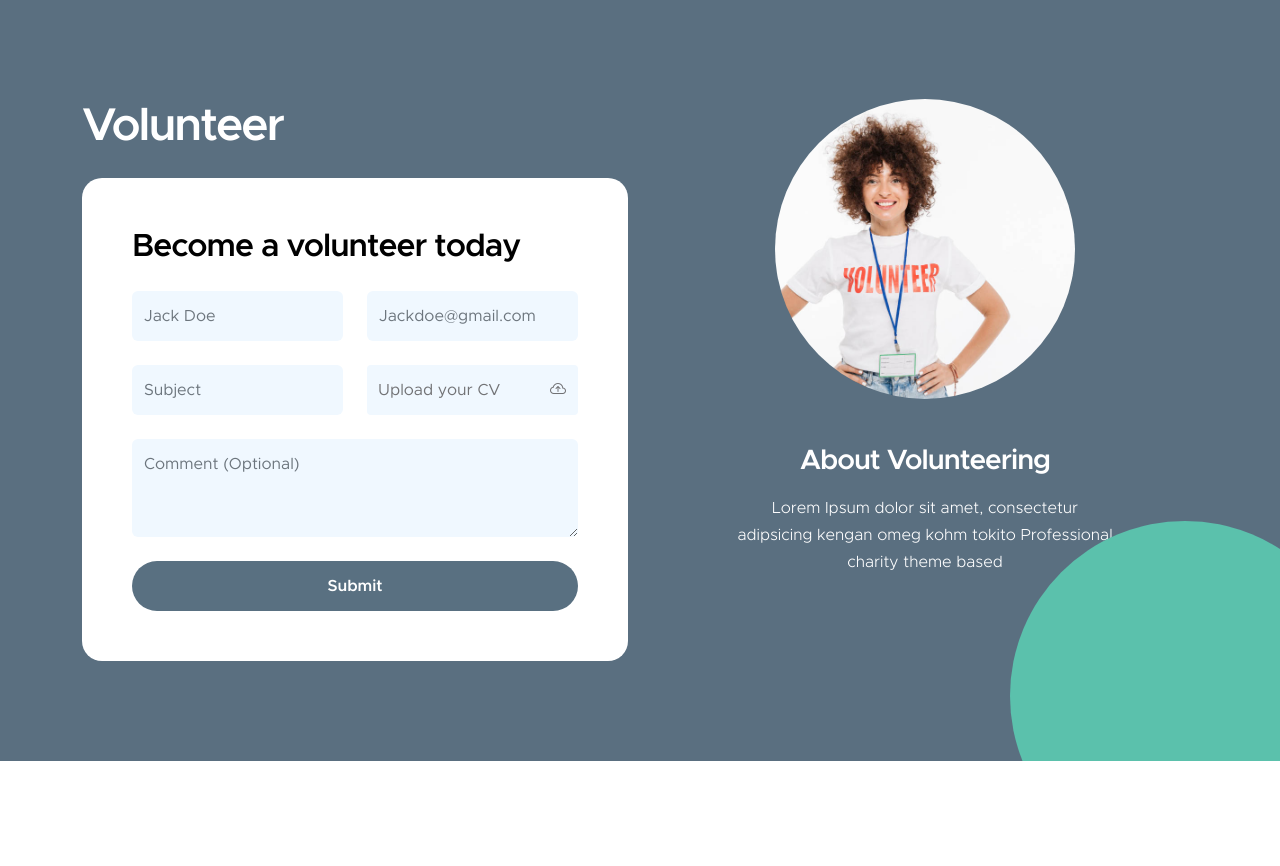
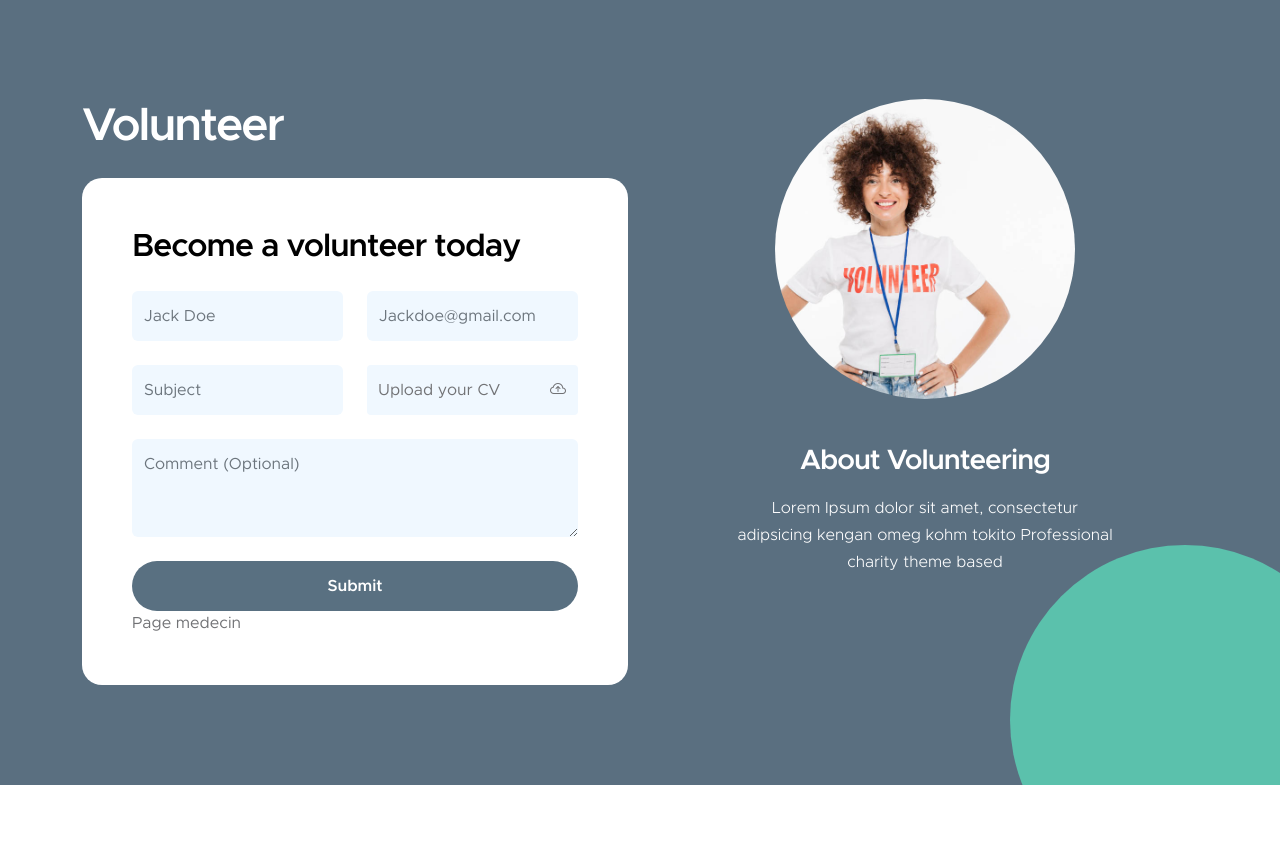
Before and after one commit to laurakorenfeld/projetinterop, a Flask app: page / in a window 1280 px wide. Shown: the part 2522-3388 px from the top of the page. Run offline with Flask 3, Linux system fonts and the light colour scheme; some libraries are stand-ins or nearby versions.

Commit message:
cours 03/05 pages de front, bel affichage d'accueil

```diff
--- a/app/templates/index.html
+++ b/app/templates/index.html
@@ -433,6 +433,9 @@
                                 <textarea name="volunteer-message" rows="3" class="form-control" id="volunteer-message" placeholder="Comment (Optional)"></textarea>
 
                                 <button type="submit" class="form-control">Submit</button>
+                                <a href="/fhir/acc_medecin">
+                                Page medecin
+                            </a>
                             </form>
                         </div>
 
```
